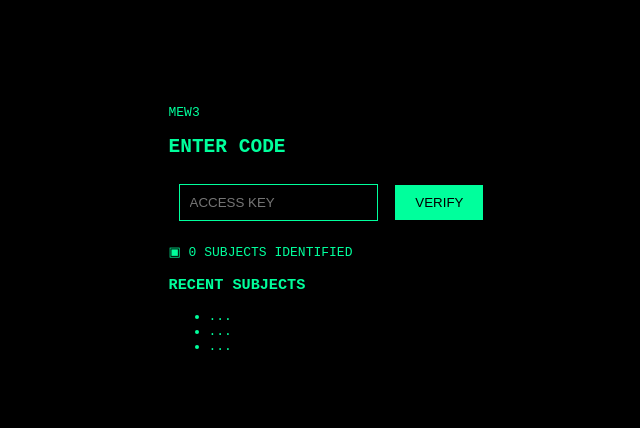
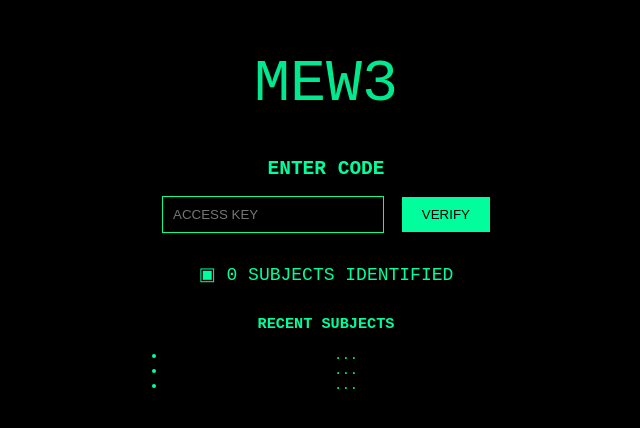
Before and after one commit to XavierGUILLEMOT/mew3-arg, a plain HTML site: page index.html in a window 1280 px wide. Shown: the part 172-600 px from the top of the page, without its empty margins (314-954 px from the left). Drawn offline with Linux system fonts and the light colour scheme.

Commit message:
Update style.css

```diff
--- a/style.css
+++ b/style.css
@@ -6,41 +6,74 @@ display:flex;
 justify-content:center;
 align-items:center;
 height:100vh;
+margin:0;
 }
 
-input{
+.container{
+text-align:center;
+width:400px;
+}
+
+.logo{
+font-size:60px;
+margin-bottom:40px;
+animation:flicker 3s infinite;
+}
+
+.access-box input{
+width:200px;
+padding:10px;
 background:black;
 border:1px solid #00ff9c;
 color:#00ff9c;
-padding:10px;
-margin:10px;
 }
 
-button{
+.access-box button{
+padding:10px 20px;
+margin-left:10px;
 background:#00ff9c;
-color:black;
 border:none;
-padding:10px 20px;
 cursor:pointer;
 }
 
-/* POPUP */
+.counter{
+margin-top:30px;
+font-size:18px;
+}
+
+.leaderboard{
+margin-top:30px;
+}
 
 .popup{
+display:none;
 position:fixed;
 top:0;
 left:0;
 width:100%;
 height:100%;
-background:rgba(0,0,0,0.8);
-display:none;
+background:rgba(0,0,0,0.9);
 justify-content:center;
 align-items:center;
 }
 
 .popup-content{
 background:black;
+padding:30px;
 border:1px solid #00ff9c;
-padding:40px;
-text-align:center;
 }
+
+.popup-content input{
+display:block;
+margin:10px auto;
+padding:10px;
+background:black;
+border:1px solid #00ff9c;
+color:#00ff9c;
+}
+
+@keyframes flicker{
+0%{opacity:1}
+50%{opacity:0.8}
+100%{opacity:1}
+}
```
